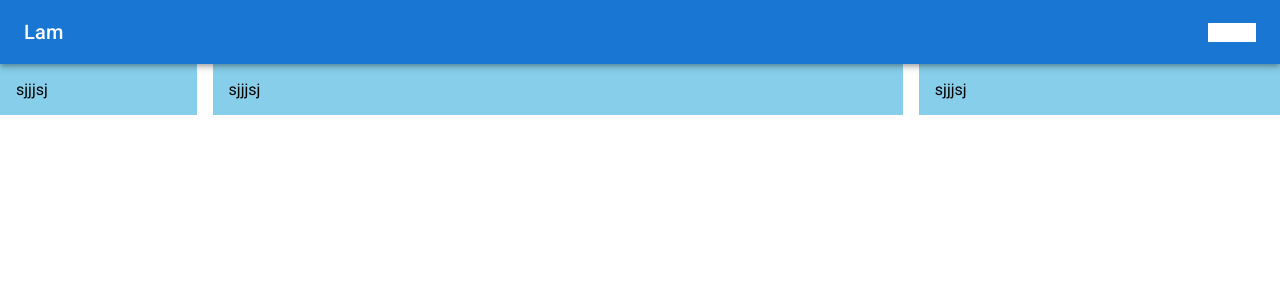
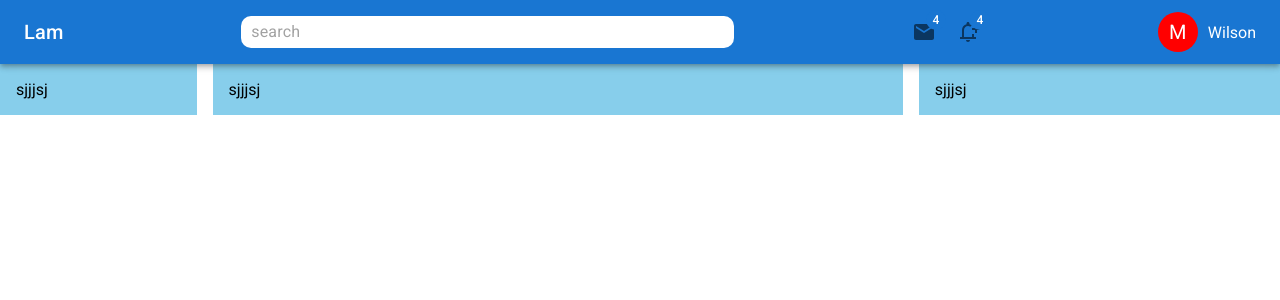
Before and after one commit to wilsonibekason/mui_workspace, a React (Create React App) app: page / in a window 1280 px wide. Shown: the top 300 px of the page. Built offline with nearby package versions, Linux system fonts and the light colour scheme.

Commit message:
completed navbar section

```diff
--- a/package.json
+++ b/package.json
@@ -5,6 +5,7 @@
   "dependencies": {
     "@emotion/react": "^11.9.0",
     "@emotion/styled": "^11.8.1",
+    "@material-ui/core": "^4.12.4",
     "@mui/icons-material": "^5.6.2",
     "@mui/material": "^5.6.2",
     "@testing-library/jest-dom": "^5.16.4",
--- a/src/components/Navbar.jsx
+++ b/src/components/Navbar.jsx
@@ -1,8 +1,9 @@
-import styled from '@emotion/styled'
-import { Pets } from '@mui/icons-material';
-import { AppBar, Toolbar, Typography } from '@mui/material'
-import { flexbox } from '@mui/system'
-import React from 'react';
+import { styled } from '@mui/material';
+import { Mail, NotificationAddOutlined, Pets } from '@mui/icons-material';
+import { AppBar, Avatar, Badge, InputBase, Toolbar, Typography,  Divider, Menu, MenuItem, ListItemIcon, IconButton, Tooltip } from '@mui/material'
+import { PersonAdd, Settings, Logout} from '@mui/icons-material'
+import { Box, flexbox } from '@mui/system'
+import React, { useState } from 'react';
 
 const StyledToolbar = styled(Toolbar)({
   display: 'flex',
@@ -10,17 +11,129 @@ const StyledToolbar = styled(Toolbar)({
 })
 
 const Search = styled("div")(({theme}) => ({
-  backgroundColor: 'white'
+  backgroundColor: 'white',
+  padding: '0 10px',
+  borderRadius: "10px",
+  width:'40%'
+
+}));
+
+const Icons = styled(Box)(({theme}) => ({
+ display: 'none',
+ gap: '20px',
+ alignItems: 'center',
+ [theme.breakpoints.up('sm')]:{
+   display: 'flex'
+ }
+}));
+
+const UserIcon = styled(Box)(({theme}) => ({
+ display: 'flex',
+ gap: '10px',
+ alignItems: 'center'
 }))
 
 const Navbar = () => {
+  const [anchorEl, setAnchorEl] = useState(null);
+  const open = Boolean(anchorEl);
+  const handleClick = (event) => {
+    setAnchorEl(event.currentTarget);
+  };
+  const handleClose = () => {
+    setAnchorEl(null);
+  };
+
   return (
        <AppBar position='sticky'>
          <StyledToolbar>
            <Typography variant='h6' sx={{display: {xs: "none", sm:"block"}}}>Lam </Typography>
            <Pets sx={{display: {xs: "block", sm:"none"}}}/>
-           <Search>SErkkk</Search>
+           <Search>
+             <InputBase placeholder='search'/>
+           </Search>
+           <Icons>
+           <Badge badgeContent={4} color="primary">
+             <Mail color="action" />
+         </Badge>
+           <Badge badgeContent={4} color="primary">
+             <NotificationAddOutlined color="action" />
+         </Badge>
+           </Icons>
+           <Tooltip title="Account Settings">
+           <UserIcon
+           onClick={handleClick}
+           size='small'
+           aria-controls={open ? 'account-menu' : undefined}
+           aria-haspopup='true'
+           aria-expanded={open ? 'true' : undefined}
+           >
+           <Avatar sx={{ bgcolor: 'red' }}>M</Avatar>
+           <Typography variant='span'>Wilson</Typography>
+           </UserIcon>
+           </Tooltip>
+
           </StyledToolbar>
+          <Menu
+        anchorEl={anchorEl}
+        id="account-menu"
+        open={open}
+        onClose={handleClose}
+        onClick={handleClose}
+        PaperProps={{
+          elevation: 0,
+          sx: {
+            overflow: 'visible',
+            filter: 'drop-shadow(0px 2px 8px rgba(0,0,0,0.32))',
+            mt: 1.5,
+            '& .MuiAvatar-root': {
+              width: 32,
+              height: 32,
+              ml: -0.5,
+              mr: 1,
+            },
+            '&:before': {
+              content: '""',
+              display: 'block',
+              position: 'absolute',
+              top: 0,
+              right: 14,
+              width: 10,
+              height: 10,
+              bgcolor: 'background.paper',
+              transform: 'translateY(-50%) rotate(45deg)',
+              zIndex: 0,
+            },
+          },
+        }}
+        transformOrigin={{ horizontal: 'right', vertical: 'top' }}
+        anchorOrigin={{ horizontal: 'right', vertical: 'bottom' }}
+      >
+        <MenuItem>
+          <Avatar /> Profile
+        </MenuItem>
+        <MenuItem>
+          <Avatar /> My account
+        </MenuItem>
+        <Divider />
+        <MenuItem>
+          <ListItemIcon>
+            <PersonAdd fontSize="small" />
+          </ListItemIcon>
+          Add another account
+        </MenuItem>
+        <MenuItem>
+          <ListItemIcon>
+            <Settings fontSize="small" />
+          </ListItemIcon>
+          Settings
+        </MenuItem>
+        <MenuItem>
+          <ListItemIcon>
+            <Logout fontSize="small" />
+          </ListItemIcon>
+          Logout
+        </MenuItem>
+      </Menu>
        </AppBar>
   )
 }
```
Also changed, not shown: src/components/index.js (+22 -0 lines), 1 other file (tests, documents, lock files or other folders).
